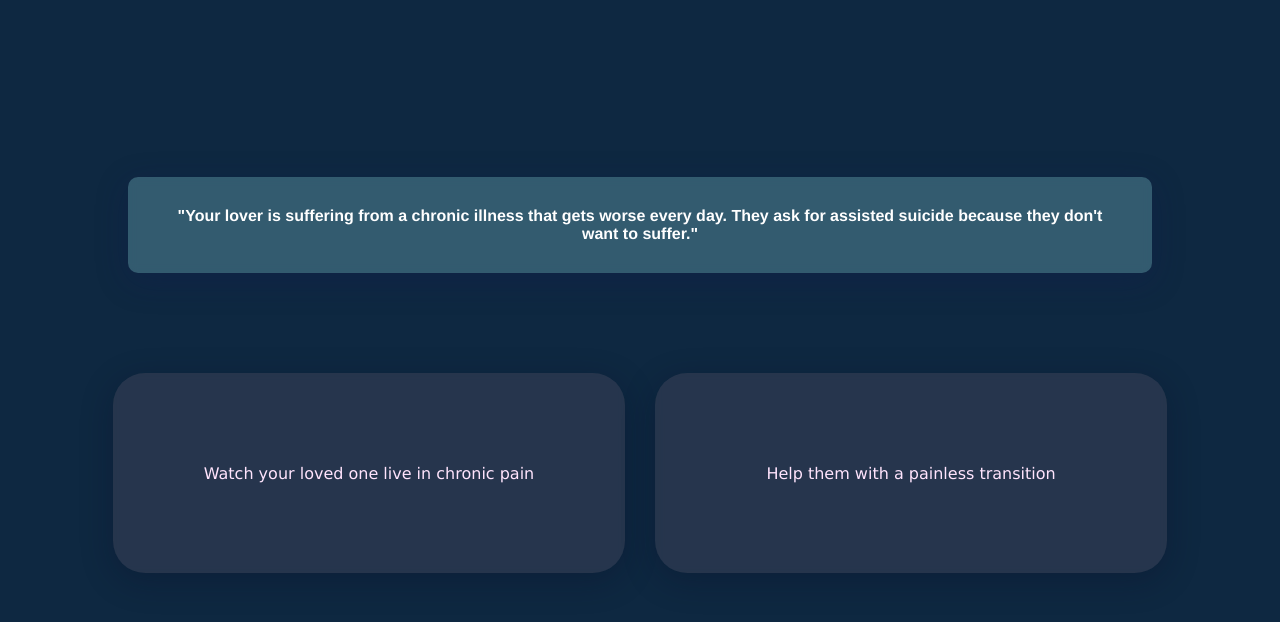
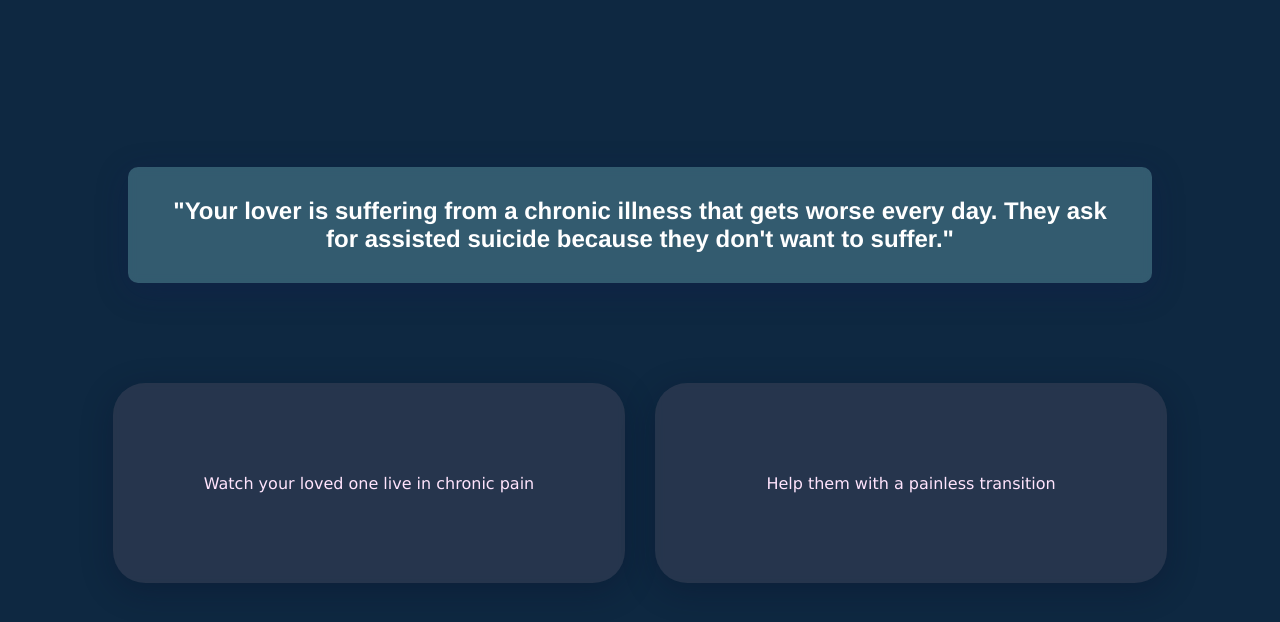
Before and after one commit to ugoxyz/MoralityQuiz, a React (Create React App) app: page / in a window 1280 px wide. Both pictures are taken after a click on the element "START". Shown: the top 622 px of the page. Built offline with nearby package versions, Linux system fonts and the light colour scheme.

Commit message:
update css

```diff
--- a/src/components/MainQuiz.css
+++ b/src/components/MainQuiz.css
@@ -93,7 +93,7 @@
     border-radius: 10px;
     color: white;
     padding: 30px;
-    font-size: 1em;
+    font-size: 1.5em;
     font-family: 'Franklin Gothic Medium', 'Arial Narrow', Arial, sans-serif;
 
 }
```
